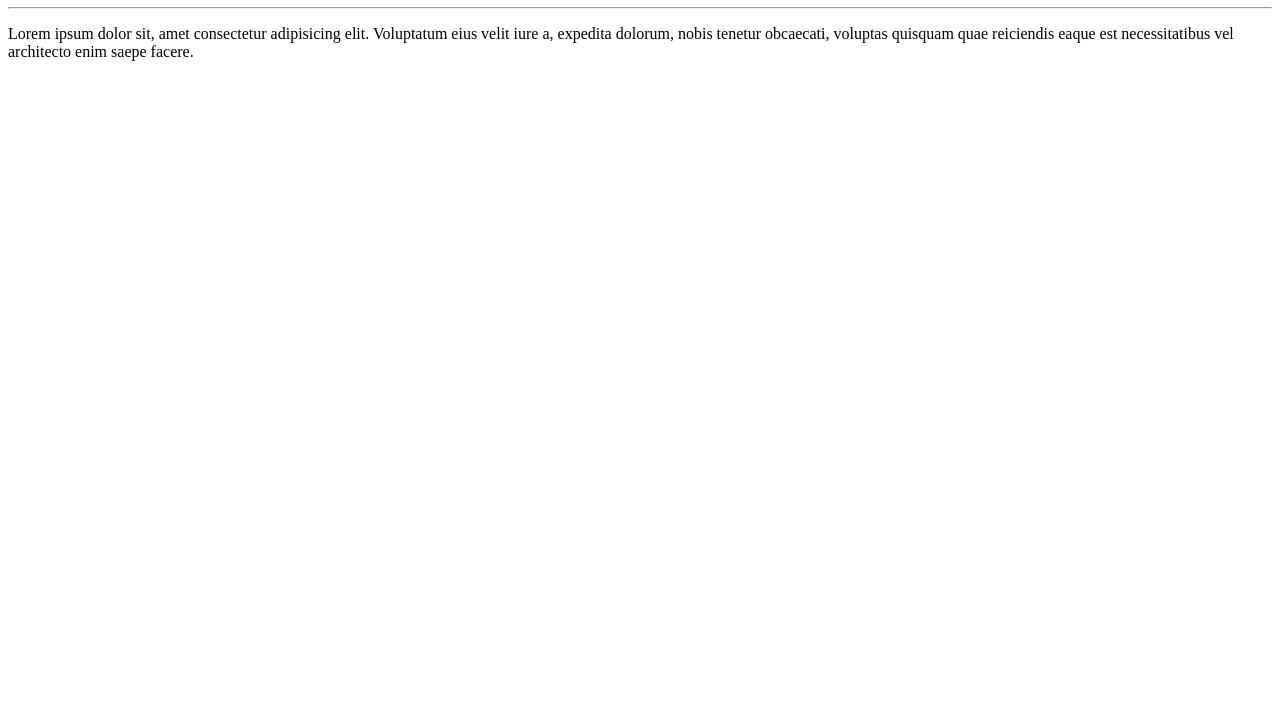
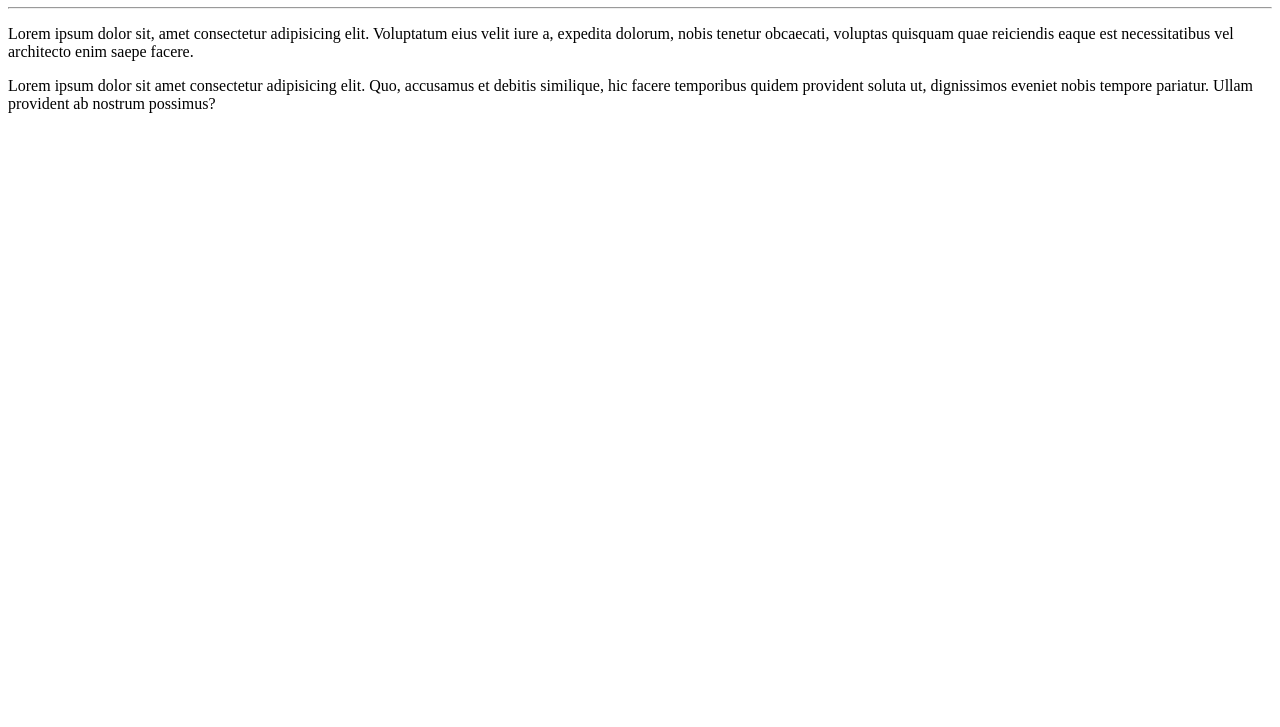
Before and after one commit to Carloscampim/PI-1-Univesp2, a plain HTML site: page site exemplo/index.html in a window 1280 px wide. Shown: the part 73-800 px from the top of the page. Drawn offline with Linux system fonts and the light colour scheme.

Commit message:
Adicionei + 1 parágrafo

```diff
--- a/site exemplo/index.html
+++ b/site exemplo/index.html
@@ -13,8 +13,10 @@
         Voluptatum eius velit iure a, expedita dolorum, nobis tenetur obcaecati,
         voluptas quisquam quae reiciendis eaque est necessitatibus vel architecto
          enim saepe facere.</p>
-
-
+         <p>Lorem ipsum dolor sit amet consectetur adipisicing elit.
+             Quo, accusamus et debitis similique, hic facere temporibus
+             quidem provident soluta ut, dignissimos eveniet nobis tempore pariatur.
+             Ullam provident ab nostrum possimus?</p>
 
 </body>
 </html>
```
